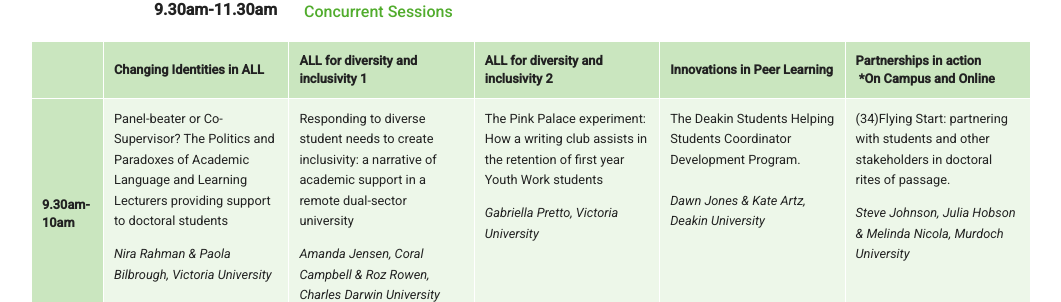
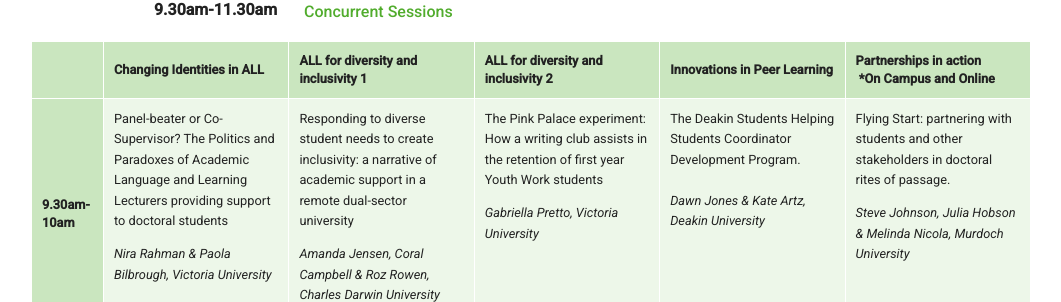
Before and after one commit to aallconference2017/aallconference2017.github.io, a Jekyll site: the page built from program/index.html, in a window 1280 px wide and 900 px high, scrolled down 5020 px. Shown: the part 149-451 px from the top of the window, without its empty margins (113-1174 px from the left). Built offline with Jekyll 4.4.1, drawn with Linux system fonts in a browser that asks for light colours; some of the changed text lies outside the part shown.

Commit message:
Updated 'program/index.html' via CloudCannon

```diff
--- a/program/index.html
+++ b/program/index.html
@@ -223,7 +223,7 @@ show_jump_links: true
                                     <div class="editable"><p>The Deakin Students Helping Students Coordinator Development Program.<br /><br /><em>Dawn Jones &amp; Kate Artz, Deakin University</em></p></div>
                                 </td>
                                 <td>
-                                    <div class="editable"><p>(34)Flying Start: partnering with students and other stakeholders in doctoral rites of passage.</p><p><em>Steve Johnson, Julia Hobson &amp; Melinda Nicola, Murdoch University</em></p></div>
+                                    <div class="editable"><p>Flying Start: partnering with students and other stakeholders in doctoral rites of passage.</p><p><em>Steve Johnson, Julia Hobson &amp; Melinda Nicola, Murdoch University</em></p></div>
                                 </td>
                             </tr>
                             <tr>
@@ -262,11 +262,11 @@ show_jump_links: true
                     <table>
                         <thead>
                             <tr>
-                                <th class="editable">Innovations in Peer Learning *On Campus and Online</th>
+                                <th class="editable"></th>
                                 <th class="editable">Research and evaluation</th>
                                 <th class="editable">ALL for diversity and inclusivity</th>
                                 <th class="editable">Partnerships in action</th>
-                                <th class="editable">Innovations in Peer Learning</th>
+                                <th class="editable">Innovations in Peer Learning *On Campus and Online</th>
                                 <th class="editable">Partnerships in action</th>
                             </tr>
                         </thead>
```
